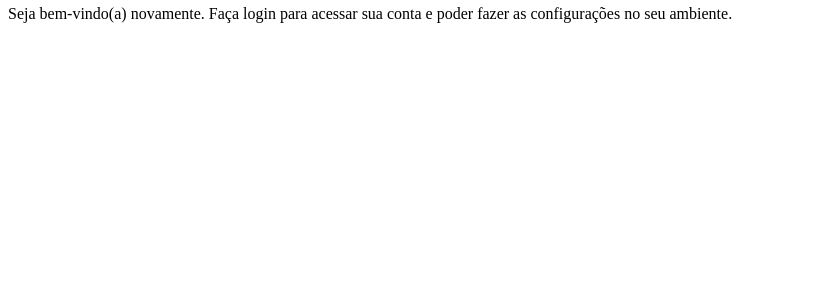
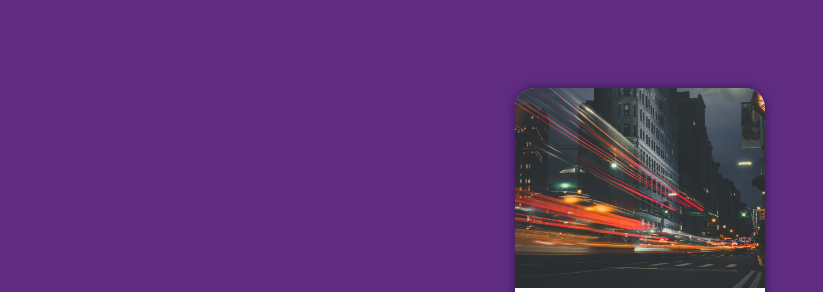
Before and after one commit to ThiagoFelix09/projeto-login, a plain HTML site: page index.html in a window 1280 px wide. Shown: the part 62-354 px from the top of the page, without its empty margins (0-823 px from the left). Drawn offline with Linux system fonts and the light colour scheme.

Commit message:
atualizações no projeto login

```diff
--- a/estilos/style.css
+++ b/estilos/style.css
@@ -6,3 +6,49 @@
     Lilás: #5f2c82
 
 */
+
+* {
+    font-family: system-ui, -apple-system, BlinkMacSystemFont, 'Segoe UI', Roboto, Oxygen, Ubuntu, Cantarell, 'Open Sans', 'Helvetica Neue', sans-serif;
+    padding: 0px;
+    margin: 0px;
+    box-sizing: border-box;
+}
+
+body, html {
+    background-color: #5f2c82;
+    height: 100vh;
+    width: 100vw;
+}
+
+main {
+    position: relative;
+    height: 100vh;
+    width: 100vw;
+}
+
+section#login {
+    position: absolute;
+    top: 50%;
+    left: 50%;
+    transform: translate(-50%, -50%);
+    overflow: hidden; /*tudo que estiver fora será cortado e colocado "por dentro"*/
+    /*posição sempre no meio da tela com a translate*/
+    background-color: white;
+    width: 250px;
+    height: 500px;
+    border-radius: 20px;
+    box-shadow: 0px 0px 10px rgba(0, 0, 0, 0.459);
+}
+
+section#login > div#imagem {
+    display: block;
+    background: #5f2c82 url(../imagens/pexels-jiarong-deng-1034665.jpg) no-repeat;
+    background-position: left bottom;
+    background-size: cover;
+    height: 200px;
+}
+
+section#login > div#formulario {
+    display: block;
+    padding: 10px;
+}
```
Also changed, not shown: 1 other file.
